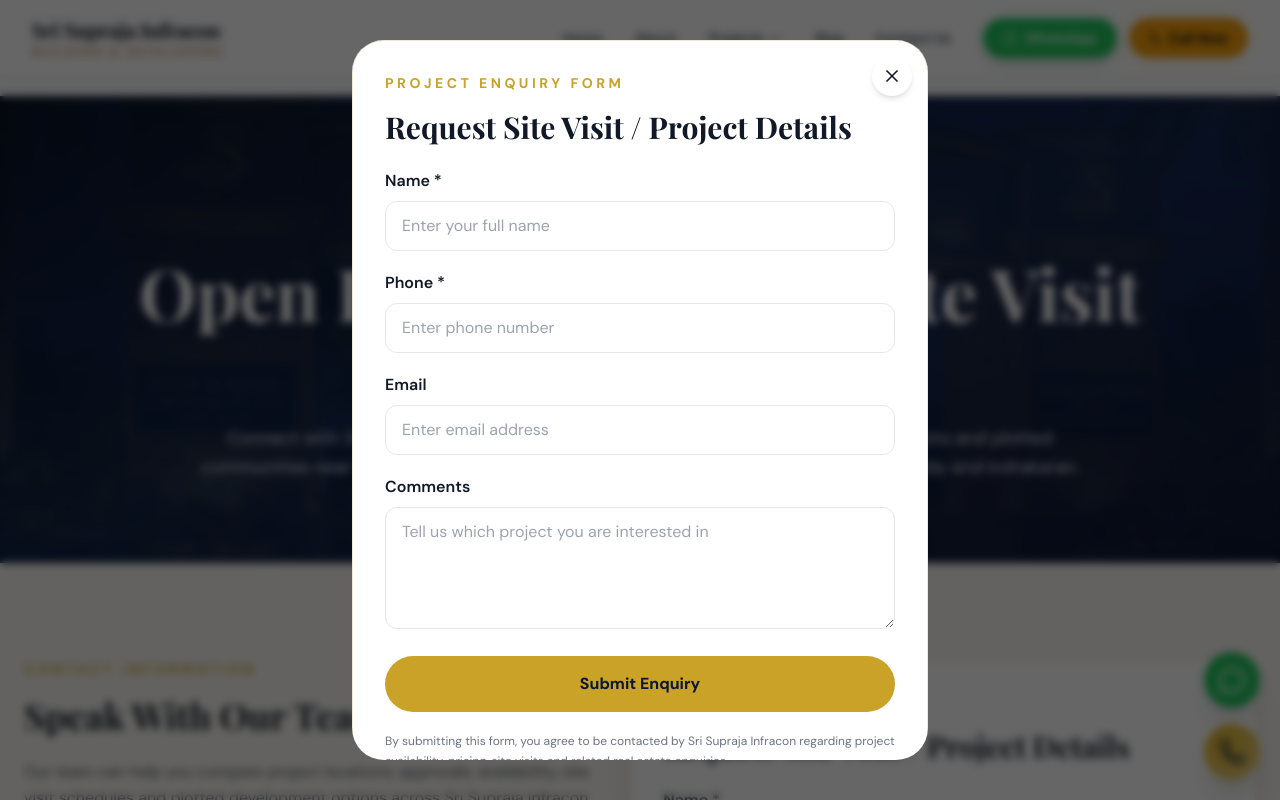
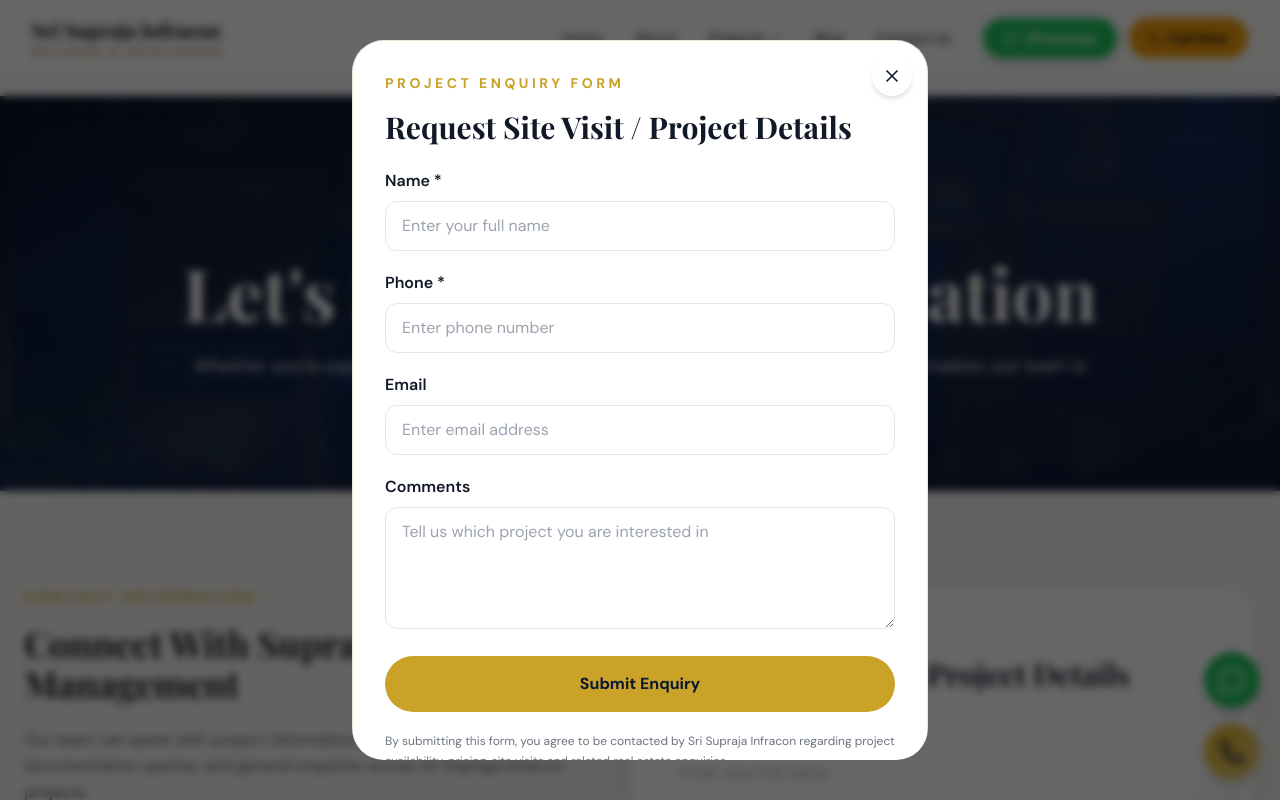
Before and after one commit to anjannajaivibe-bot/srisuprajainfracon-next, a Next.js app: page /contact-us in a window 1280 px wide. Shown: the top 800 px of the page. Built offline with nearby package versions, Linux system fonts and the light colour scheme; a web font is replaced by a local one.

Commit message:
contact page Update

```diff
--- a/src/app/contact-us/contact-page-client.tsx
+++ b/src/app/contact-us/contact-page-client.tsx
@@ -6,13 +6,7 @@ import Navbar from "@/components/layout/Navbar";
 import { motion } from "framer-motion";
 import Link from "next/link";
 
-import {
-  Phone,
-  Mail,
-  MapPin,
-  Clock,
-  MessageCircle,
-} from "lucide-react";
+import { Phone, Mail, MapPin, Clock, MessageCircle } from "lucide-react";
 
 import heroBg from "@/assets/hero-bg.webp";
 
@@ -21,7 +15,6 @@ export default function ContactPageClient() {
     <div className="min-h-screen bg-[#F8F6F1]">
       <Navbar />
 
-      {/* Hero Section */}
       <section className="relative overflow-hidden pb-20 pt-32">
         <div
           className="absolute inset-0 bg-cover bg-center"
@@ -36,15 +29,15 @@ export default function ContactPageClient() {
             animate={{ opacity: 1, y: 0 }}
             className="mb-4 text-xs font-bold uppercase tracking-[0.35em] text-[#E8D7A5]"
           >
-            Contact Sri Supraja Infracon
+            Connect With Sri Supraja Infracon
           </motion.p>
 
           <motion.h1
             initial={{ opacity: 0, y: 28 }}
             animate={{ opacity: 1, y: 0 }}
-            className="mx-auto max-w-5xl text-4xl font-display font-bold leading-tight text-white sm:text-5xl lg:text-7xl"
+            className="mx-auto max-w-5xl font-display text-4xl font-bold leading-tight text-white sm:text-5xl lg:text-7xl"
           >
-            Open Plot Enquiry & Site Visit Assistance
+            Let&apos;s Start the Conversation
           </motion.h1>
 
           <motion.p
@@ -52,31 +45,28 @@ export default function ContactPageClient() {
             animate={{ opacity: 1, y: 0 }}
             className="mx-auto mt-6 max-w-4xl text-lg leading-relaxed text-slate-200"
           >
-            Connect with Sri Supraja Infracon for DTCP and RERA approved open
-            plots, resort plots and plotted communities near Hyderabad growth
-            corridors including Kamkole, Mominpet, Sangareddy and Indrakaran.
+            Whether you&apos;re exploring project options, planning a site visit,
+            or seeking additional information, our team is here to assist you
+            with clear guidance and timely support.
           </motion.p>
         </div>
       </section>
 
-      {/* Contact Section */}
       <section className="bg-[#F8F6F1] px-6 py-24">
         <div className="container-max grid gap-10 lg:grid-cols-[0.95fr_1.05fr]">
-
-          {/* Left Side */}
           <div>
             <p className="mb-4 text-sm font-bold uppercase tracking-[0.25em] text-[#C9A227]">
               Contact Information
             </p>
 
-            <h2 className="mb-6 text-3xl font-display font-bold text-[#111827] sm:text-4xl">
-              Speak With Our Team
+            <h2 className="mb-6 font-display text-3xl font-bold text-[#111827] sm:text-4xl">
+              Connect With Supraja Management
             </h2>
 
             <p className="mb-8 leading-relaxed text-[#4B5563]">
-              Our team can help you compare project locations, approvals,
-              availability, site visit schedules and plotted development options
-              across Sri Supraja Infracon communities.
+              Our team can assist with project information, site visits,
+              availability details, documentation queries, and general enquiries
+              across Sri Supraja Infracon projects.
             </p>
 
             <div className="space-y-5">
@@ -117,7 +107,9 @@ export default function ContactPageClient() {
                   <p className="font-bold text-[#111827]">Office Location</p>
 
                   <p className="text-[#4B5563]">
-                    Hyderabad, Telangana, India
+                    D. No. 4-91, Above Parampara Sweets,
+                    <br />
+                    Chandanagar, Hyderabad - 500050
                   </p>
                 </div>
               </div>
@@ -126,17 +118,16 @@ export default function ContactPageClient() {
                 <Clock className="mt-1 text-[#C9A227]" size={22} />
 
                 <div>
-                  <p className="font-bold text-[#111827]">Sales Assistance</p>
+                  <p className="font-bold text-[#111827]">Office Hours</p>
 
                   <p className="text-[#4B5563]">
-                    Site visits and project enquiries available throughout the
-                    week.
+                    Our team is available to assist with project information and
+                    site visit coordination.
                   </p>
                 </div>
               </div>
             </div>
 
-            {/* CTA Buttons */}
             <div className="mt-8 flex flex-wrap gap-4">
               <a
                 href="https://wa.me/919052996161?text=Hi%2C%20I%20would%20like%20to%20know%20more%20about%20Sri%20Supraja%20Infracon%20projects."
@@ -145,7 +136,7 @@ export default function ContactPageClient() {
                 className="inline-flex items-center gap-2 rounded-full bg-[#25D366] px-6 py-3 font-bold text-white transition hover:scale-105"
               >
                 <MessageCircle size={18} />
-                WhatsApp Enquiry
+                Chat on WhatsApp
               </a>
 
               <Link
@@ -157,26 +148,29 @@ export default function ContactPageClient() {
             </div>
           </div>
 
-          {/* Right Side Form */}
           <ContactForm />
         </div>
       </section>
 
-      {/* Projects CTA */}
       <section className="bg-white px-6 py-24">
         <div className="container-max text-center">
           <p className="mb-4 text-sm font-bold uppercase tracking-[0.25em] text-[#C9A227]">
             Explore Projects
           </p>
 
-          <h2 className="text-3xl font-display font-bold text-[#111827] sm:text-4xl">
-            Compare Sri Supraja Infracon Communities
+          <h2 className="font-display text-3xl font-bold text-[#111827] sm:text-4xl">
+            Explore Our Projects
           </h2>
 
           <p className="mx-auto mt-5 max-w-3xl text-[#4B5563]">
-            Explore Supraja IRIS, Bridge County, Sindhu Sarovar and Subhash
-            Meadows across Telangana growth corridors before planning your site
-            visit.
+            Discover projects across Kamkole, Mominpet, Sangareddy, and
+            Indrakaran, each planned to serve different investment and future
+            ownership aspirations.
+          </p>
+
+          <p className="mx-auto mt-4 max-w-3xl text-[#4B5563]">
+            Explore project details, location advantages, site visuals, and
+            availability information before planning your visit.
           </p>
 
           <div className="mt-8 flex flex-wrap justify-center gap-4">
@@ -210,6 +204,6 @@ export default function ContactPageClient() {
           </div>
         </div>
       </section>
-</div>
+    </div>
   );
 }
--- a/src/app/contact-us/page.tsx
+++ b/src/app/contact-us/page.tsx
@@ -2,28 +2,25 @@ import type { Metadata } from "next";
 import ContactPageClient from "./contact-page-client";
 
 export const metadata: Metadata = {
-  title:
-    "Contact Sri Supraja Infracon | Open Plot Enquiry & Site Visit",
+  title: "Contact Sri Supraja Infracon | Project Information & Site Visits",
   description:
-    "Contact Sri Supraja Infracon for DTCP and RERA approved open plots, villa plots and resort plots near Hyderabad. Schedule site visits and project enquiries.",
+    "Connect with Sri Supraja Infracon for project information, site visits, availability details, and customer assistance across our residential and plotted projects.",
   alternates: {
     canonical: "https://www.srisuprajainfracon.com/contact-us//",
   },
   openGraph: {
-    title:
-      "Contact Sri Supraja Infracon | Open Plot Enquiry & Site Visit",
+    title: "Contact Sri Supraja Infracon | Project Information & Site Visits",
     description:
-      "Connect with Sri Supraja Infracon for project details, site visits, availability and plotted community enquiries near Hyderabad.",
+      "Connect with Sri Supraja Infracon for project details, site visits, availability information, and customer assistance.",
     url: "https://www.srisuprajainfracon.com/contact-us//",
     siteName: "Sri Supraja Infracon",
     type: "website",
   },
   twitter: {
     card: "summary_large_image",
-    title:
-      "Contact Sri Supraja Infracon | Open Plot Enquiry & Site Visit",
+    title: "Contact Sri Supraja Infracon | Project Information & Site Visits",
     description:
-      "Enquire about Supraja IRIS, Bridge County, Sindhu Sarovar and Subhash Meadows.",
+      "Request details for Supraja IRIS, Bridge County, Sindhu Sarovar, and Subhash Meadows.",
   },
 };
 
@@ -44,7 +41,9 @@ export default function ContactPage() {
     ],
     address: {
       "@type": "PostalAddress",
+      streetAddress: "D. No. 4-91, Above Parampara Sweets, Chandanagar",
       addressLocality: "Hyderabad",
+      postalCode: "500050",
       addressRegion: "Telangana",
       addressCountry: "India",
     },
```
